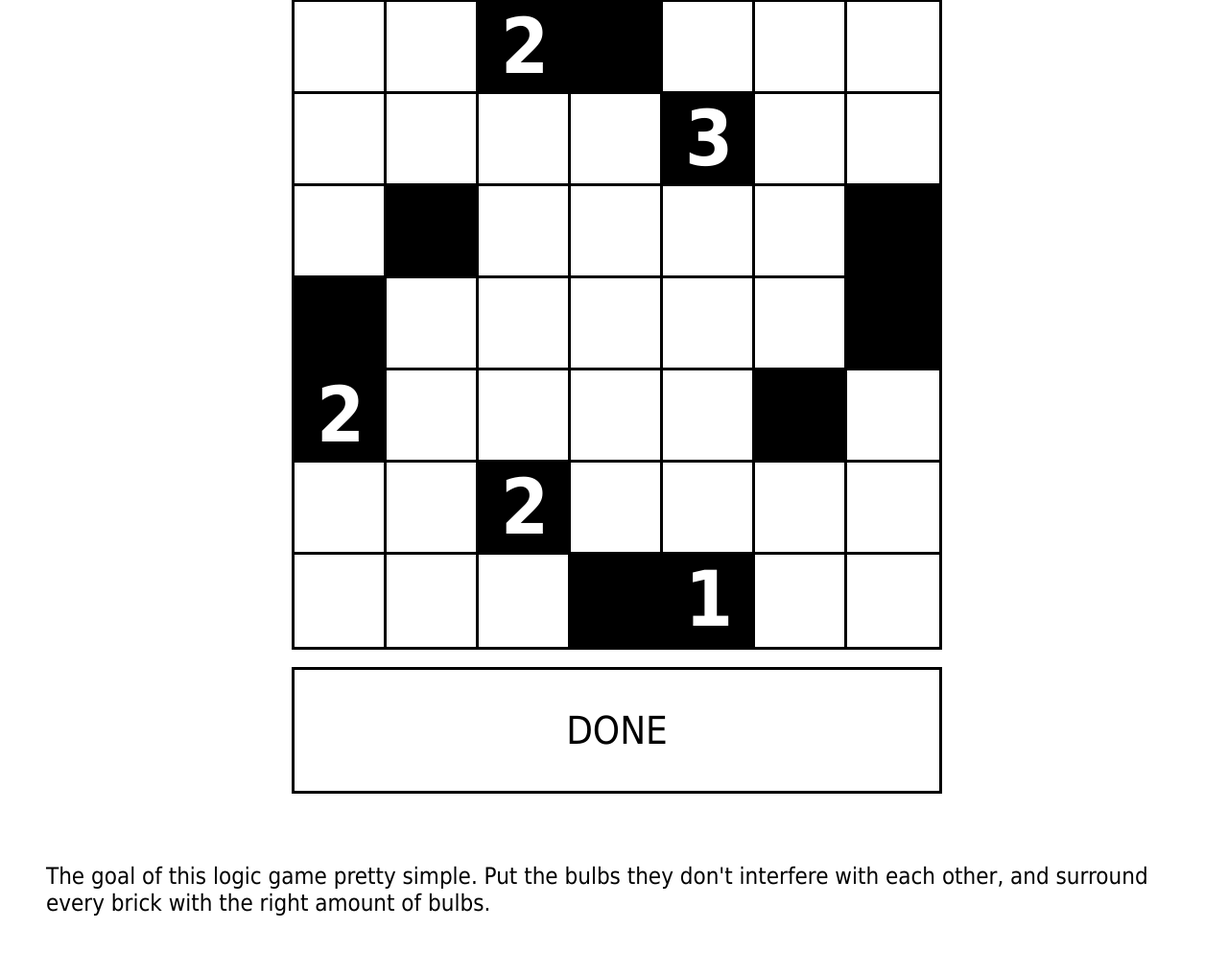
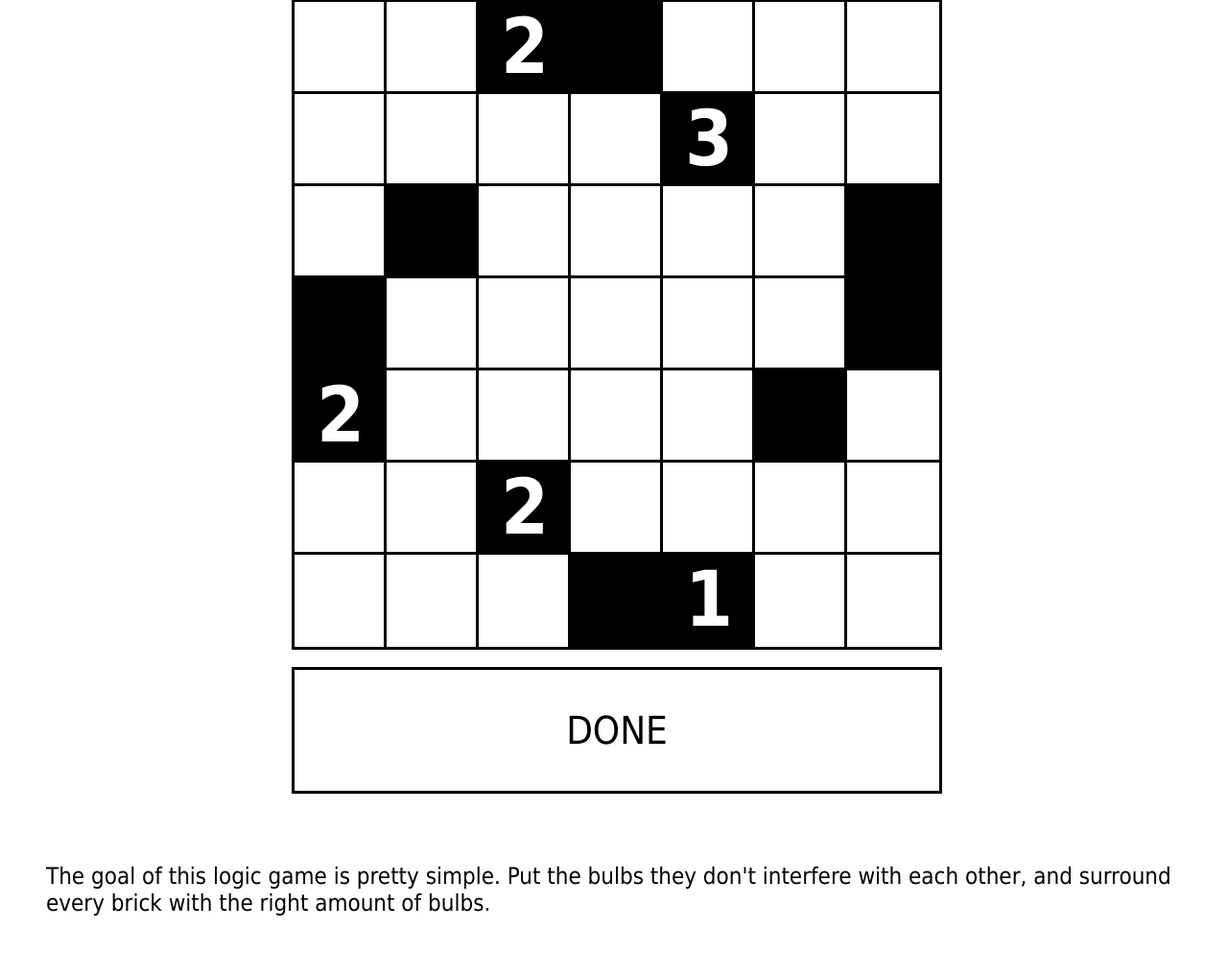
Before and after one commit to kicknick/Light-the-darkness, a plain HTML site: page index.html in a window 1280 px wide. Shown: the part 87-1080 px from the top of the page at 96% size. Drawn offline with Linux system fonts and the light colour scheme.

Commit message:
bulb size

```diff
--- a/index.html
+++ b/index.html
@@ -91,7 +91,7 @@
 		<div id="done"><h3>DONE</h3></div>
 	</div>
 	<div id="rules">
-		<h4>The goal of this logic game pretty simple. Put the bulbs they don't interfere with each other, and surround every brick with the right amount of bulbs.</h4>
+		<h4>The goal of this logic game is pretty simple. Put the bulbs they don't interfere with each other, and surround every brick with the right amount of bulbs.</h4>
 	</div>
 
 
```
